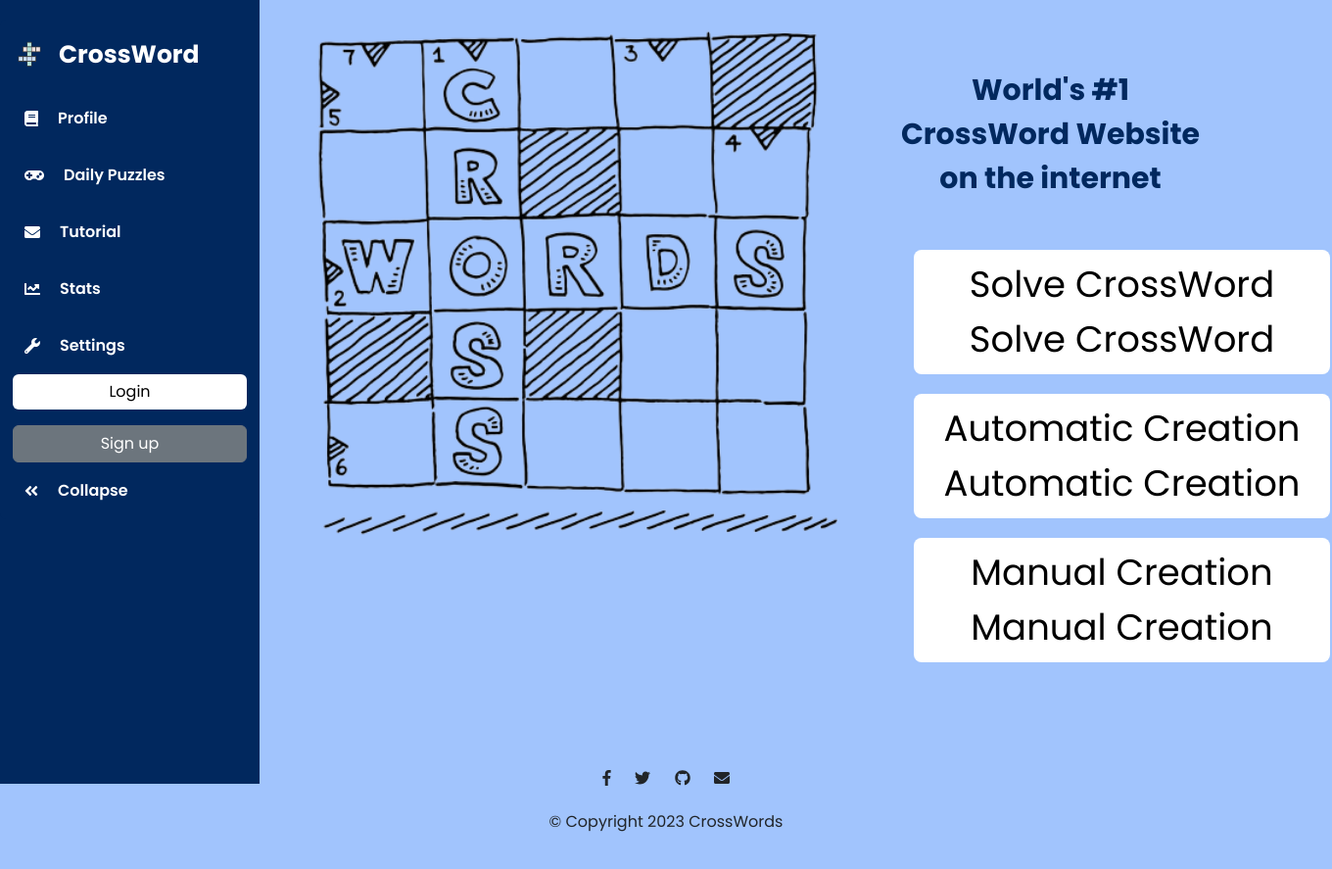
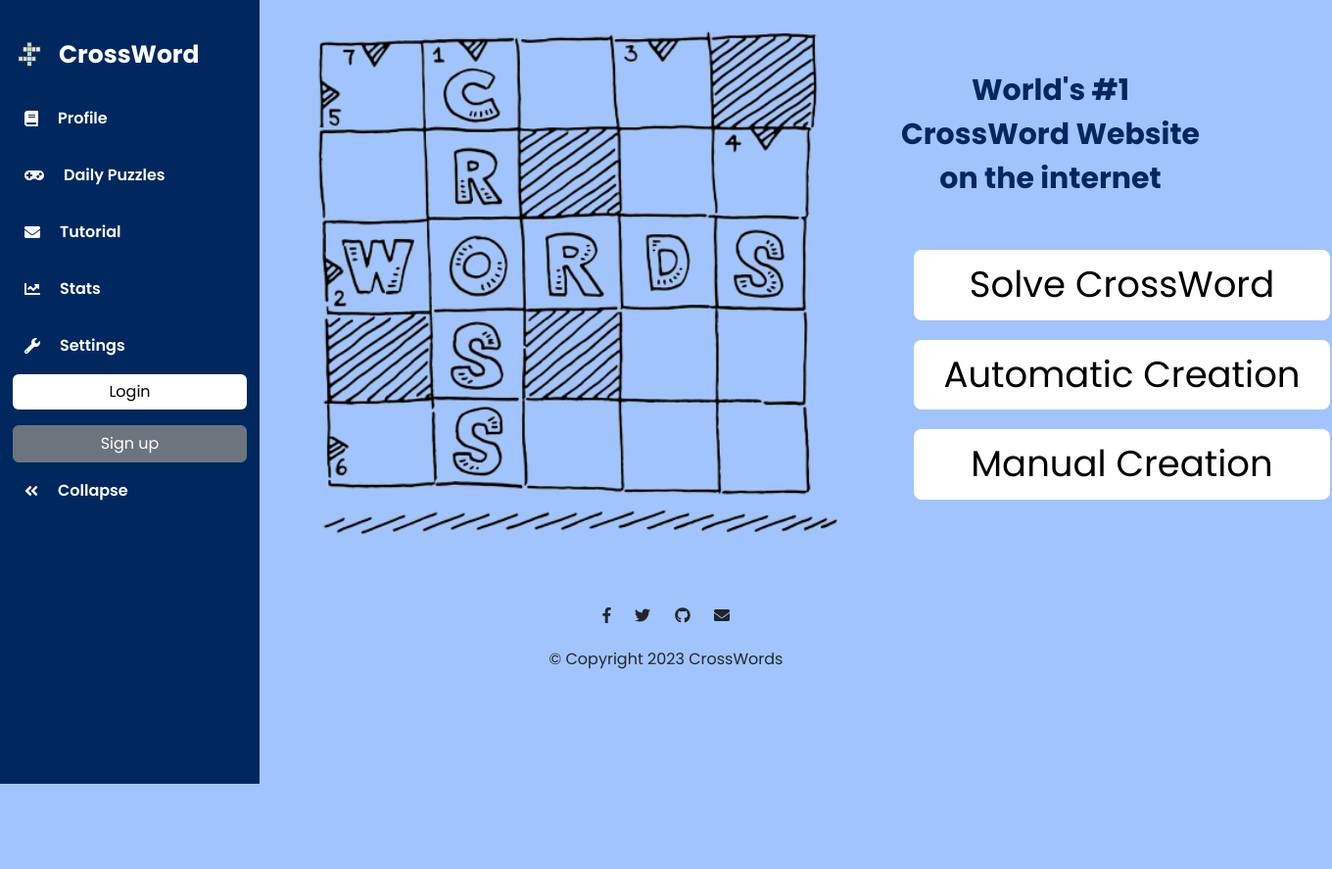
Before and after one commit to Rudra3012/IT314_Project_20, a Django app: page / in a window 1360 px wide. Shown: the whole page at 98% size. After the commit the page ends 800 px from the top, so only its background shows below. Run offline with Django 4.2, Linux system fonts and the light colour scheme; parts of the project's set-up code (start-up, migrations or seed data) failed here and were passed over; some libraries are stand-ins or nearby versions.

```diff
--- a/code/IT314_Project_20/templates/home.html
+++ b/code/IT314_Project_20/templates/home.html
@@ -97,19 +97,19 @@
                     <button type="button" class="btn btn-info btn-dark solve btn-lg">
                         <!-- <span class="material-icons logo">task_alt</span> -->
 				<span class="login-solve-create" onclick="window.location.href='puzzle_of_day'">Solve CrossWord</span>
-                        <span class="login-solve-create">Solve CrossWord</span>
+                        <!-- <span class="login-solve-create">Solve CrossWord</span> -->
                     </button>
 
                     <button type="button" class="btn btn-info btn-dark a-create btn-lg">
                         <!-- <span class="material-icons logo">draw</span> -->
 				<span class="login-solve-create" onclick="window.location.href='/create_crossword_automatic/'">Automatic Creation</span>
-                        <span class="login-solve-create">Automatic Creation</span>
+                        <!-- <span class="login-solve-create">Automatic Creation</span> -->
                     </button>
 
                     <button type="button" class="btn btn-info btn-dark m-create btn-lg">
                         <!-- <span class="material-icons logo">draw</span> -->
 				<span class="login-solve-create" onclick="window.location.href='/create_crossword_manual/'">Manual Creation</span>
-                        <span class="login-solve-create">Manual Creation</span>
+                        <!-- <span class="login-solve-create">Manual Creation</span> -->
                     </button>
                 </div>
 
```
